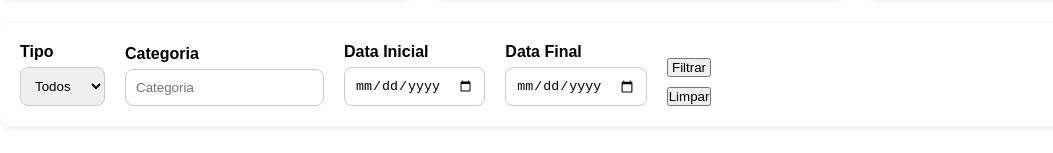
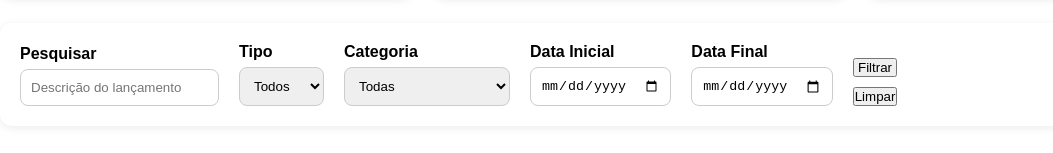
Before and after one commit to LuixG-BR/Controlador-de-Caixa, a React app in the folder frontend/: page /lancamentos in a window 1280 px wide. Shown: the part 256-409 px from the top of the page, without its empty margins (0-1053 px from the left). Built offline with nearby package versions, Linux system fonts and the light colour scheme; no server answers; sample sign-in values are in the browser's storage; the HTML template or start-up script is replaced by a standard one.

Commit message:
feat: aplica os filtros de categoria e descrição

```diff
--- a/frontend/src/modules/lancamentos/components/FiltroLancamentos.jsx
+++ b/frontend/src/modules/lancamentos/components/FiltroLancamentos.jsx
@@ -7,6 +7,7 @@ function FiltroLancamentos({ onFiltrar, onLimpar }) {
     const estadoInicial = {
         tipo: "",
         categoria: "",
+        descricao: "",
         data_inicio: "",
         data_fim: ""
     };
@@ -37,6 +38,20 @@ function FiltroLancamentos({ onFiltrar, onLimpar }) {
             onSubmit={handleSubmit}
         >
             <div>
+
+                <label>Pesquisar</label>
+
+                <input
+                    type="text"
+                    name="descricao"
+                    placeholder="Descrição do lançamento"
+                    value={filtro.descricao}
+                    onChange={handleChange}
+                />
+
+            </div>
+
+            <div>
                 <label>Tipo</label>
                 <select
                     name="tipo"
@@ -51,13 +66,33 @@ function FiltroLancamentos({ onFiltrar, onLimpar }) {
 
             <div>
                 <label>Categoria</label>
-                <input
-                    type="text"
+                <select
                     name="categoria"
-                    placeholder="Categoria"
                     value={filtro.categoria}
                     onChange={handleChange}
-                />
+                >
+                    <option value="">Todas</option>
+                    <optgroup label="Créditos">
+                        <option value="Oferta">Oferta</option>
+                        <option value="Dízimo">Dízimo</option>
+                        <option value="Acerto">Acerto</option>
+                        <option value="EBD">EBD</option>
+                        <option value="CIBEM">CIBEM</option>
+                        <option value="Anuidade">Anuidade</option>
+                        <option value="oferta missionaria">Oferta Missionária</option>
+                    </optgroup>
+
+                    <optgroup label="Débitos">
+                        <option value="concessionaria">Concessionária</option>
+                        <option value="imposto">Imposto</option>
+                        <option value="prebenda">Prebenda</option>
+                        <option value="ajuda de custo">Ajuda de Custo</option>
+                        <option value="despesa bancaria">Despesa Bancária</option>
+                        <option value="oferta missionaria">Oferta Missionária</option>
+                        <option value="CIBEM">CIBEM</option>
+                        <option value="Anuidade">Anuidade</option>
+                    </optgroup>
+                </select>
             </div>
 
             <div>
```
